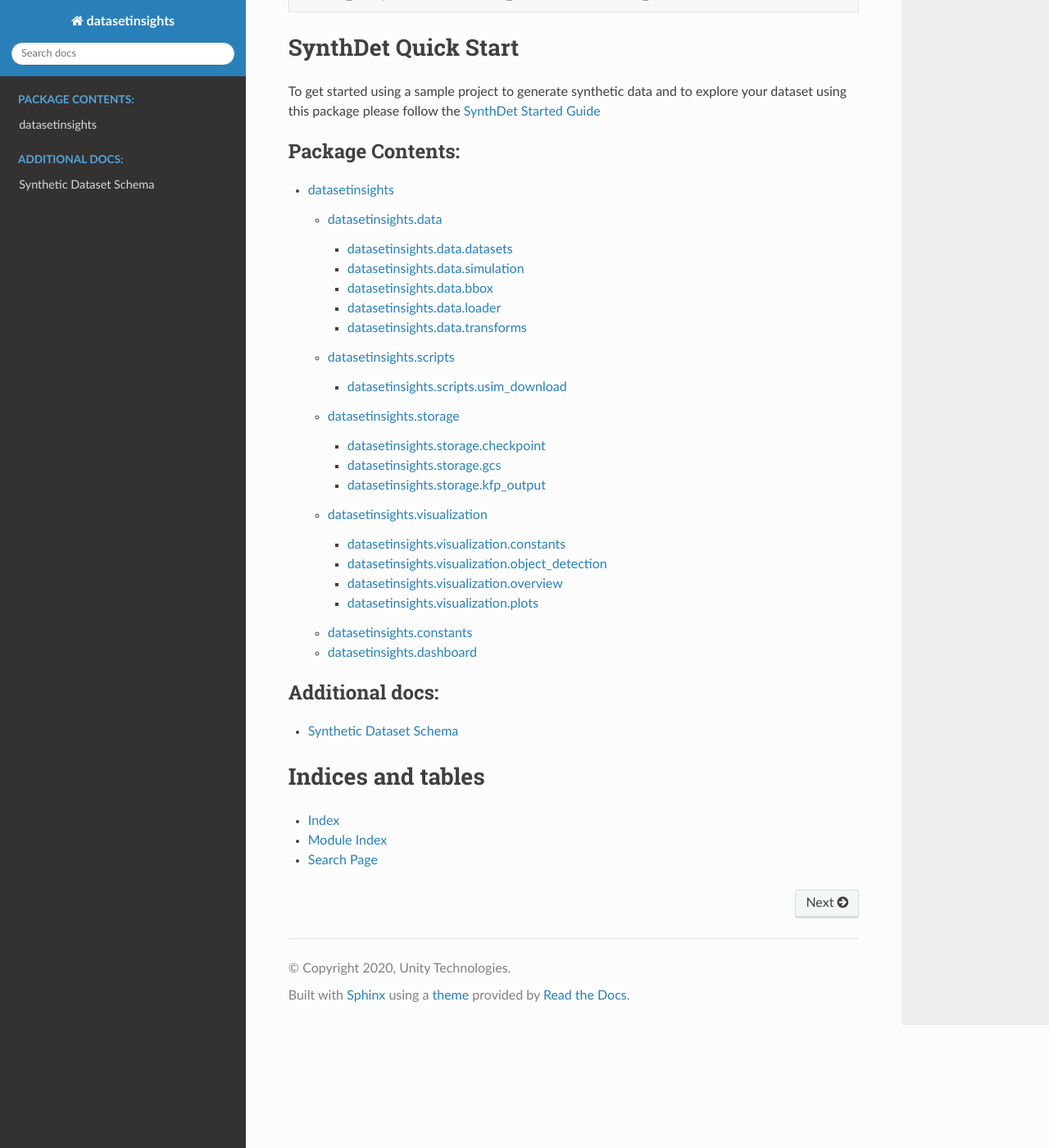
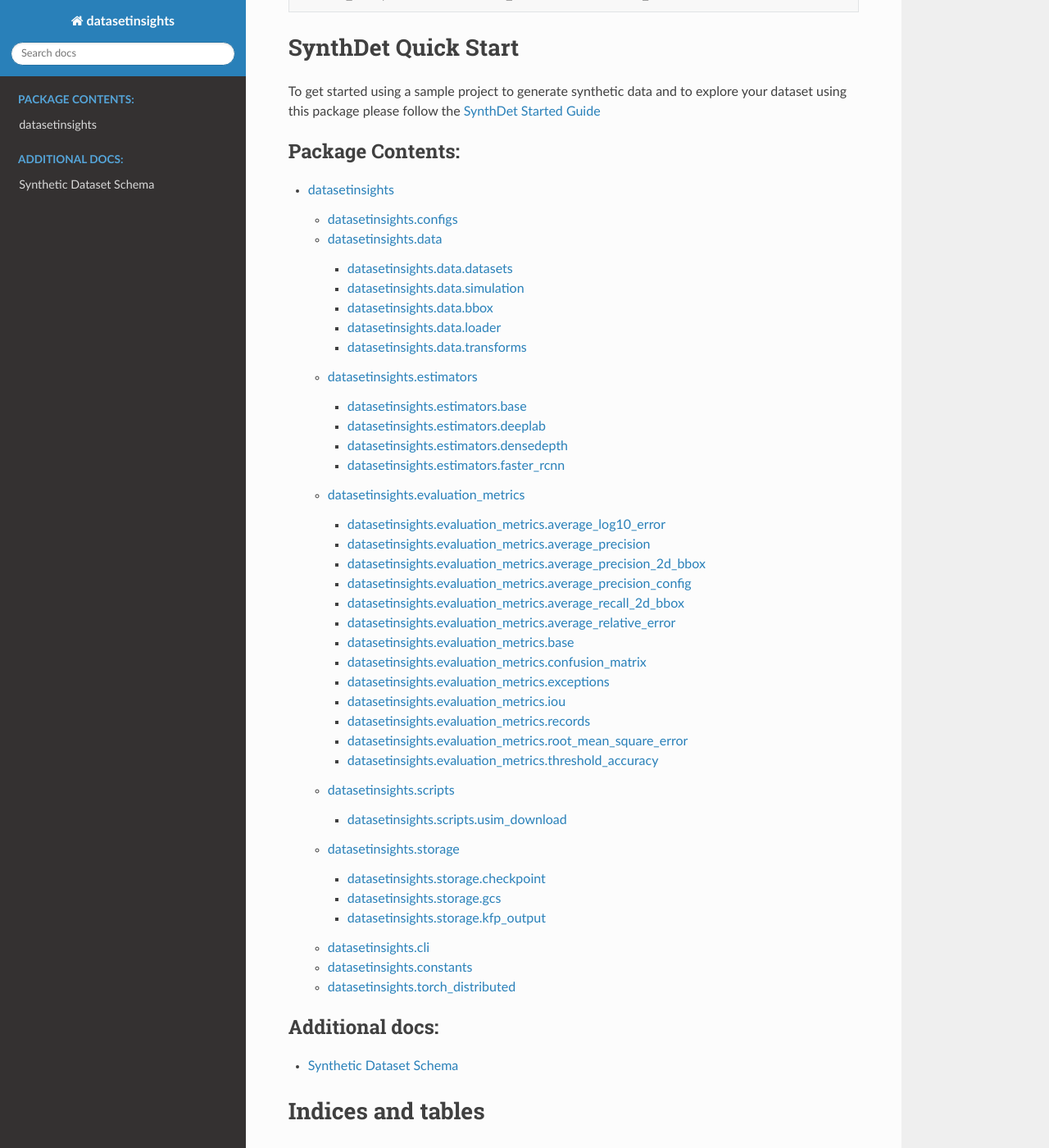
Before and after one commit to Unity-Technologies/datasetinsights, a Sphinx documentation site: the page built from docs/source/index.rst, in a window 1280 px wide and 1400 px high, scrolled down 1155 px. Shown: the whole window at 82% size. Built offline with Sphinx 7.4.7 and the Read the Docs theme 2.0.0, drawn with Linux system fonts in a browser that asks for light colours.

Commit message:
Changed makefile added clamped torch version deleted requirements.txt modifier conf.py

```diff
--- a/docs/source/conf.py
+++ b/docs/source/conf.py
@@ -9,7 +9,7 @@
 sys.path.insert(0, os.path.abspath('../..'))
 
 #autodoc_warningiserror = False
-autodoc_mock_imports = ["dash","numpy","torch","torchvision","pandas","dash_core_components","matplotlib","dash_html_components","pyquaternion","dask","plotly","tensorflow","codetiming","tqdm"]
+#autodoc_mock_imports = ["dash","numpy","torch","torchvision","pandas","dash_core_components","matplotlib","dash_html_components","pyquaternion","dask","plotly","tensorflow","codetiming","tqdm"]
 # -- Project information -----------------------------------------------------
 
 project = "datasetinsights"
@@ -33,11 +33,10 @@
     "recommonmark",
     "sphinx.ext.autosectionlabel",
     "sphinx_rtd_theme",
-    "sphinx.ext.napoleon",
-    "autoapi.extension"
+    "sphinx.ext.napoleon"
 ]
 
-autoapi_dirs = ['../../datasetinsights']
+#autoapi_dirs = ['../../datasetinsights']
 
 source_suffix = {
     ".rst": "restructuredtext",
--- /dev/null
+++ b/docs/source/datasetinsights.configs.rst
@@ -0,0 +1,8 @@
+datasetinsights.configs
+=======================
+
+
+.. automodule:: datasetinsights.configs
+   :members:
+   :undoc-members:
+   :show-inheritance:
--- a/docs/source/datasetinsights.data.datasets.rst
+++ b/docs/source/datasetinsights.data.datasets.rst
@@ -1,17 +1,59 @@
 datasetinsights.data.datasets
 =============================
-
-
-.. toctree::
-   :maxdepth: 4
-
-   datasetinsights.data.datasets.protos
 
 
 datasetinsights.data.datasets.base
 ----------------------------------
 
 .. automodule:: datasetinsights.data.datasets.base
+   :members:
+   :undoc-members:
+   :show-inheritance:
+
+datasetinsights.data.datasets.cityscapes
+----------------------------------------
+
+.. automodule:: datasetinsights.data.datasets.cityscapes
+   :members:
+   :undoc-members:
+   :show-inheritance:
+
+datasetinsights.data.datasets.coco
+----------------------------------
+
+.. automodule:: datasetinsights.data.datasets.coco
+   :members:
+   :undoc-members:
+   :show-inheritance:
+
+datasetinsights.data.datasets.groceries\_real
+---------------------------------------------
+
+.. automodule:: datasetinsights.data.datasets.groceries_real
+   :members:
+   :undoc-members:
+   :show-inheritance:
+
+datasetinsights.data.datasets.kitti
+-----------------------------------
+
+.. automodule:: datasetinsights.data.datasets.kitti
+   :members:
+   :undoc-members:
+   :show-inheritance:
+
+datasetinsights.data.datasets.nuscenes
+--------------------------------------
+
+.. automodule:: datasetinsights.data.datasets.nuscenes
+   :members:
+   :undoc-members:
+   :show-inheritance:
+
+datasetinsights.data.datasets.nyudepth
+--------------------------------------
+
+.. automodule:: datasetinsights.data.datasets.nyudepth
    :members:
    :undoc-members:
    :show-inheritance:
--- /dev/null
+++ b/docs/source/datasetinsights.estimators.rst
@@ -0,0 +1,42 @@
+datasetinsights.estimators
+==========================
+
+
+datasetinsights.estimators.base
+-------------------------------
+
+.. automodule:: datasetinsights.estimators.base
+   :members:
+   :undoc-members:
+   :show-inheritance:
+
+datasetinsights.estimators.deeplab
+----------------------------------
+
+.. automodule:: datasetinsights.estimators.deeplab
+   :members:
+   :undoc-members:
+   :show-inheritance:
+
+datasetinsights.estimators.densedepth
+-------------------------------------
+
+.. automodule:: datasetinsights.estimators.densedepth
+   :members:
+   :undoc-members:
+   :show-inheritance:
+
+datasetinsights.estimators.faster\_rcnn
+---------------------------------------
+
+.. automodule:: datasetinsights.estimators.faster_rcnn
+   :members:
+   :undoc-members:
+   :show-inheritance:
+
+
+
+.. automodule:: datasetinsights.estimators
+   :members:
+   :undoc-members:
+   :show-inheritance:
--- /dev/null
+++ b/docs/source/datasetinsights.evaluation_metrics.rst
@@ -0,0 +1,114 @@
+datasetinsights.evaluation\_metrics
+===================================
+
+
+datasetinsights.evaluation\_metrics.average\_log10\_error
+---------------------------------------------------------
+
+.. automodule:: datasetinsights.evaluation_metrics.average_log10_error
+   :members:
+   :undoc-members:
+   :show-inheritance:
+
+datasetinsights.evaluation\_metrics.average\_precision
+------------------------------------------------------
+
+.. automodule:: datasetinsights.evaluation_metrics.average_precision
+   :members:
+   :undoc-members:
+   :show-inheritance:
+
+datasetinsights.evaluation\_metrics.average\_precision\_2d\_bbox
+----------------------------------------------------------------
+
+.. automodule:: datasetinsights.evaluation_metrics.average_precision_2d_bbox
+   :members:
+   :undoc-members:
+   :show-inheritance:
+
+datasetinsights.evaluation\_metrics.average\_precision\_config
+--------------------------------------------------------------
+
+.. automodule:: datasetinsights.evaluation_metrics.average_precision_config
+   :members:
+   :undoc-members:
+   :show-inheritance:
+
+datasetinsights.evaluation\_metrics.average\_recall\_2d\_bbox
+-------------------------------------------------------------
+
+.. automodule:: datasetinsights.evaluation_metrics.average_recall_2d_bbox
+   :members:
+   :undoc-members:
+   :show-inheritance:
+
+datasetinsights.evaluation\_metrics.average\_relative\_error
+------------------------------------------------------------
+
+.. automodule:: datasetinsights.evaluation_metrics.average_relative_error
+   :members:
+   :undoc-members:
+   :show-inheritance:
+
+datasetinsights.evaluation\_metrics.base
+----------------------------------------
+
+.. automodule:: datasetinsights.evaluation_metrics.base
+   :members:
+   :undoc-members:
+   :show-inheritance:
+
+datasetinsights.evaluation\_metrics.confusion\_matrix
+-----------------------------------------------------
+
+.. automodule:: datasetinsights.evaluation_metrics.confusion_matrix
+   :members:
+   :undoc-members:
+   :show-inheritance:
+
+datasetinsights.evaluation\_metrics.exceptions
+----------------------------------------------
+
+.. automodule:: datasetinsights.evaluation_metrics.exceptions
+   :members:
+   :undoc-members:
+   :show-inheritance:
+
+datasetinsights.evaluation\_metrics.iou
+---------------------------------------
+
+.. automodule:: datasetinsights.evaluation_metrics.iou
+   :members:
+   :undoc-members:
+   :show-inheritance:
+
+datasetinsights.evaluation\_metrics.records
+-------------------------------------------
+
+.. automodule:: datasetinsights.evaluation_metrics.records
+   :members:
+   :undoc-members:
+   :show-inheritance:
+
+datasetinsights.evaluation\_metrics.root\_mean\_square\_error
+-------------------------------------------------------------
+
+.. automodule:: datasetinsights.evaluation_metrics.root_mean_square_error
+   :members:
+   :undoc-members:
+   :show-inheritance:
+
+datasetinsights.evaluation\_metrics.threshold\_accuracy
+-------------------------------------------------------
+
+.. automodule:: datasetinsights.evaluation_metrics.threshold_accuracy
+   :members:
+   :undoc-members:
+   :show-inheritance:
+
+
+
+.. automodule:: datasetinsights.evaluation_metrics
+   :members:
+   :undoc-members:
+   :show-inheritance:
--- a/docs/source/datasetinsights.rst
+++ b/docs/source/datasetinsights.rst
@@ -5,11 +5,21 @@
 .. toctree::
    :maxdepth: 4
 
+   datasetinsights.configs
    datasetinsights.data
+   datasetinsights.estimators
+   datasetinsights.evaluation_metrics
    datasetinsights.scripts
    datasetinsights.storage
-   datasetinsights.visualization
 
+
+datasetinsights.cli
+-------------------
+
+.. automodule:: datasetinsights.cli
+   :members:
+   :undoc-members:
+   :show-inheritance:
 
 datasetinsights.constants
 -------------------------
@@ -19,10 +29,10 @@
    :undoc-members:
    :show-inheritance:
 
-datasetinsights.dashboard
--------------------------
+datasetinsights.torch\_distributed
+----------------------------------
 
-.. automodule:: datasetinsights.dashboard
+.. automodule:: datasetinsights.torch_distributed
    :members:
    :undoc-members:
    :show-inheritance:
--- a/docs/source/datasetinsights.visualization.rst
+++ /dev/null
@@ -1,42 +0,0 @@
-datasetinsights.visualization
-=============================
-
-
-datasetinsights.visualization.constants
----------------------------------------
-
-.. automodule:: datasetinsights.visualization.constants
-   :members:
-   :undoc-members:
-   :show-inheritance:
-
-datasetinsights.visualization.object\_detection
------------------------------------------------
-
-.. automodule:: datasetinsights.visualization.object_detection
-   :members:
-   :undoc-members:
-   :show-inheritance:
-
-datasetinsights.visualization.overview
---------------------------------------
-
-.. automodule:: datasetinsights.visualization.overview
-   :members:
-   :undoc-members:
-   :show-inheritance:
-
-datasetinsights.visualization.plots
------------------------------------
-
-.. automodule:: datasetinsights.visualization.plots
-   :members:
-   :undoc-members:
-   :show-inheritance:
-
-
-
-.. automodule:: datasetinsights.visualization
-   :members:
-   :undoc-members:
-   :show-inheritance:
--- a/pyproject.toml
+++ b/pyproject.toml
@@ -35,8 +35,8 @@
 pyquaternion = "^0.9.5"
 pytorch-ignite = "^0.3.0"
 tensorboardx = "^2.0"
-torch = "^1.4.0"
-torchvision = "^0.5"
+torch = "~1.4.0"
+torchvision = "~0.5"
 yacs = "^0.1.6"
 pycocotools = "^2.0.0"
 codetiming = "^1.2.0"
--- a/requirements.txt
+++ /dev/null
@@ -1,2 +0,0 @@
-google
-sphinx-autoapi
```
Also changed, not shown: docs/source/datasetinsights.data.datasets.protos.rst (deleted, +0 -18 lines), .readthedocs.yml (added), 1 other file.
